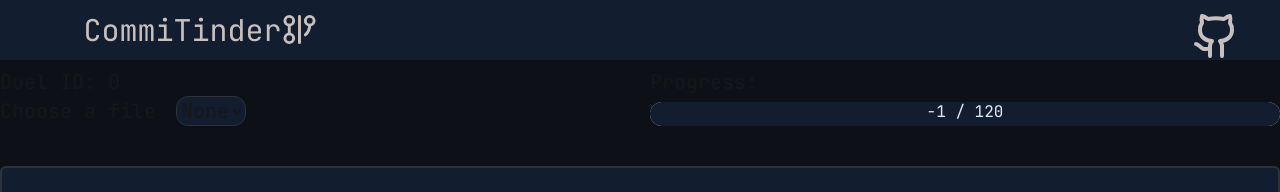
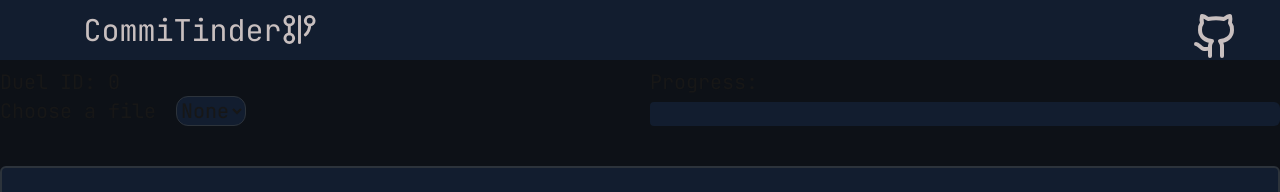
Before and after one commit to Fer-Matheus/CoMEHT-front, a Next.js app: page /arena in a window 1280 px wide. Shown: the top 192 px of the page. Built offline with nearby package versions, Linux system fonts and the light colour scheme; no server answers; what cookies-next would draw is missing.

Commit message:
Update progress bar to not show numbers

```diff
--- a/src/components/ui/progress.tsx
+++ b/src/components/ui/progress.tsx
@@ -10,10 +10,10 @@ export default function ProgressBar({ total, current }:ProgressbarProps){
   return (
     <div className="w-full bg-slate-300 rounded-full h-[1.5rem]">
       <div
-        className="bg-itemsBackgroud text-md font-medium text-blue-100 text-center p-0.5 leading-none rounded-full h-full"
+        className="bg-itemsBackgroud text-md font-medium text-blue-100 text-center p-0.5 leading-none rounded-l rounded-r-md h-full"
         style={{ width: `${percentage}%` }}
       >
-        {current == 0 ? ("") : (`${current} / ${total}`)}
+
       </div>
     </div>
   );
```
